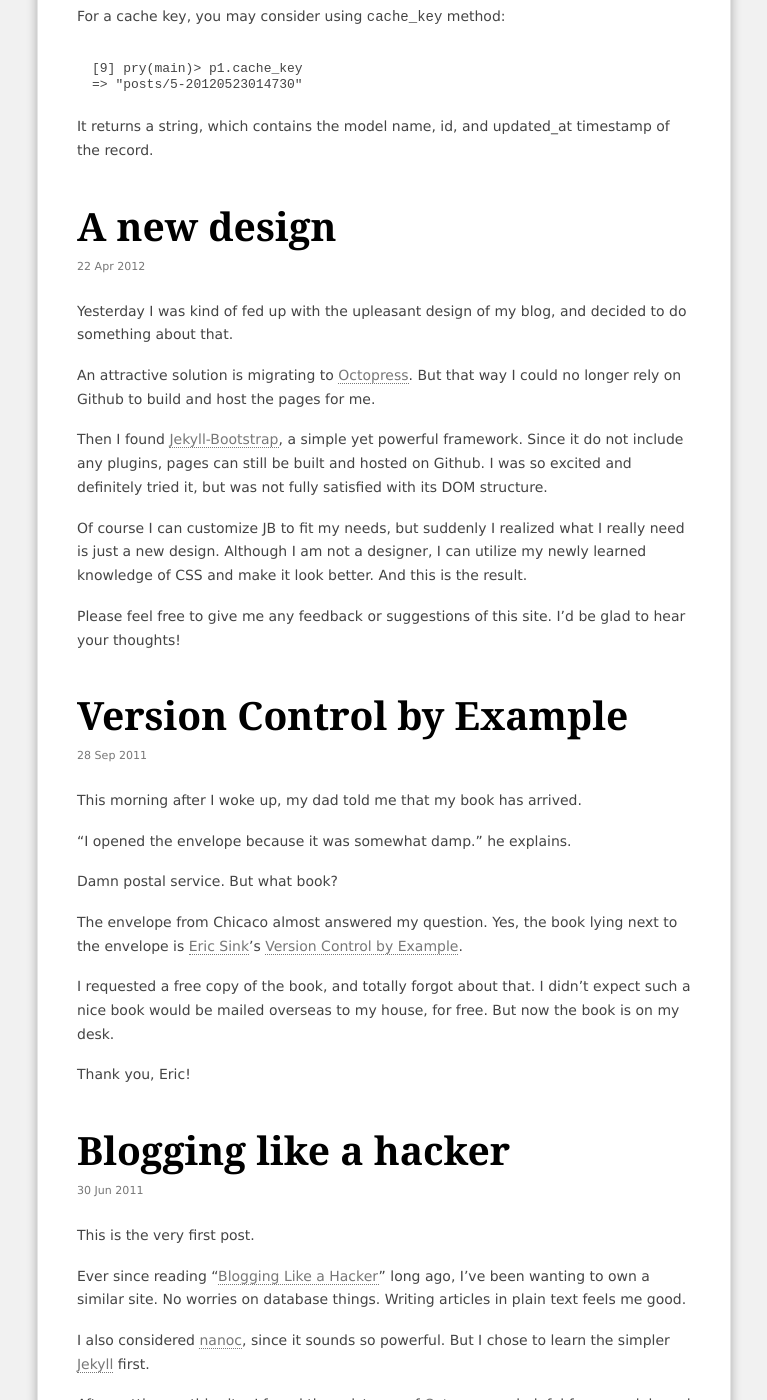
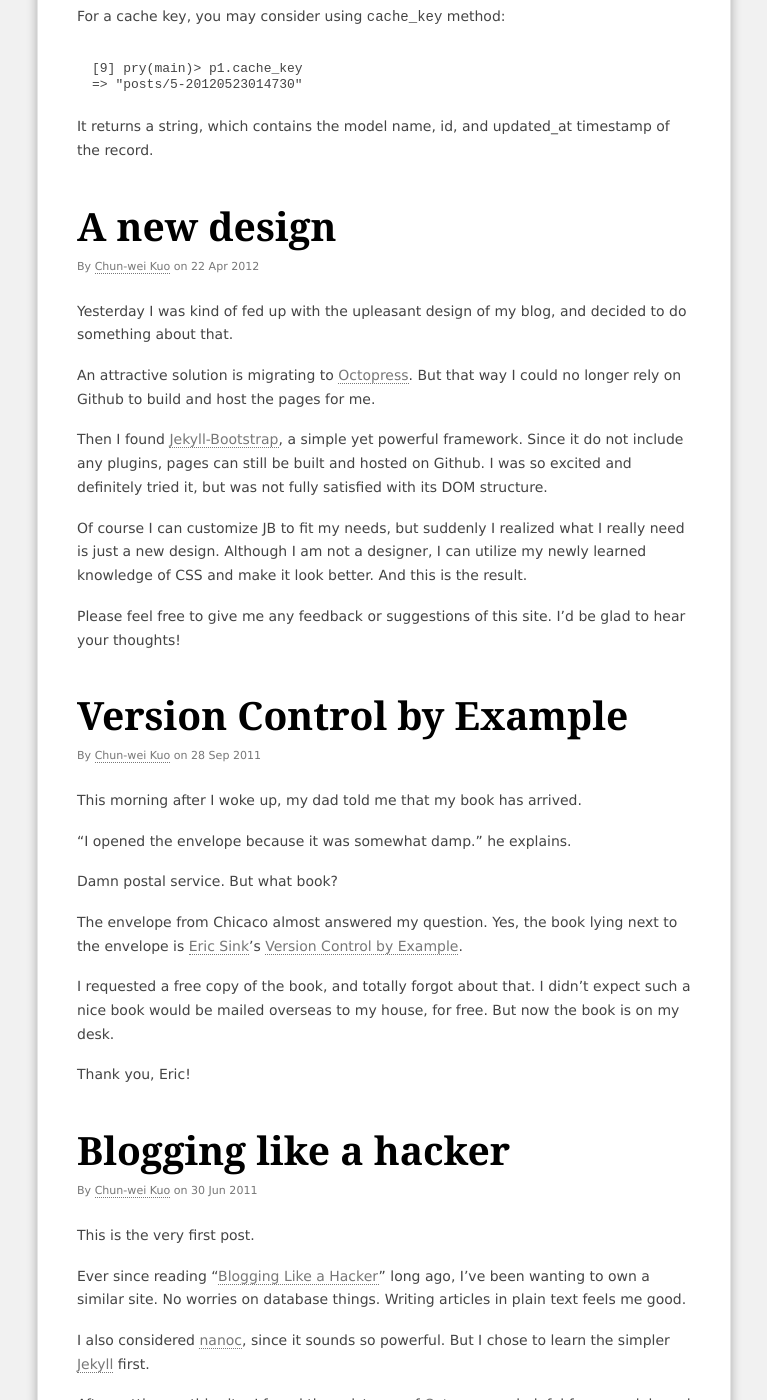
Before and after one commit to Domon/domon.github.com, a Jekyll site: the page built from index.html, in a window 1280 px wide and 1400 px high, scrolled down 1634 px. Shown: the whole window, without its empty margins (256-1023 px from the left). Built offline with Jekyll 4.4.1, drawn with Linux system fonts in a browser that asks for light colours; nearby versions of some CDN libraries; Markdown is read by kramdown in place of the engine named in the settings.

Commit message:
Add microdata properties to articles

```diff
--- a/index.html
+++ b/index.html
@@ -3,10 +3,19 @@
 title: Home
 ---
 {% for post in site.posts %}
-<article>
+<article itemscope itemtype="http://schema.org/Article">
   <header>
-    <h1><a href="{{ post.url }}">{{ post.title }}</a></h1>
-    <small><time datetime="{{ post.date }}" pubdate>{{ post.date | date_to_string }}</time></small>
+    <h1 itemprop="name">
+      <a href="{{ post.url }}">{{ post.title }}</a>
+    </h1>
+    <small>
+      By
+      <a itemprop="author" href="https://plus.google.com/u/0/109800087957007174418?rel=author">Chun-wei Kuo</a>
+      on
+      <time itemprop="datePublished" datetime="{{ post.date }}" pubdate>
+        {{ post.date | date_to_string }}
+      </time>
+    </small>
   </header>
   <div class="content">
     {{ post.content }}
```
Also changed, not shown: _layouts/post.html (+12 -3 lines).
